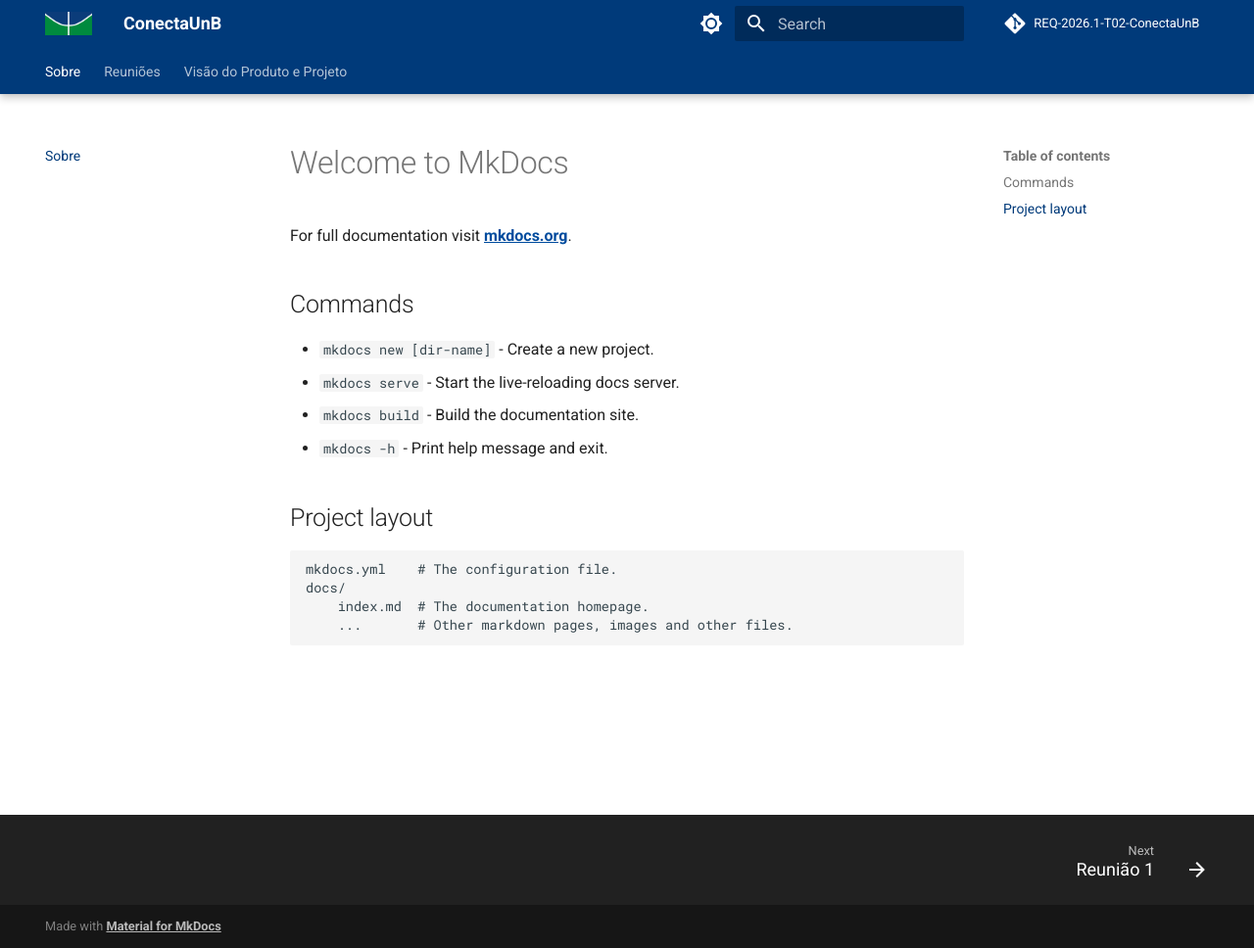
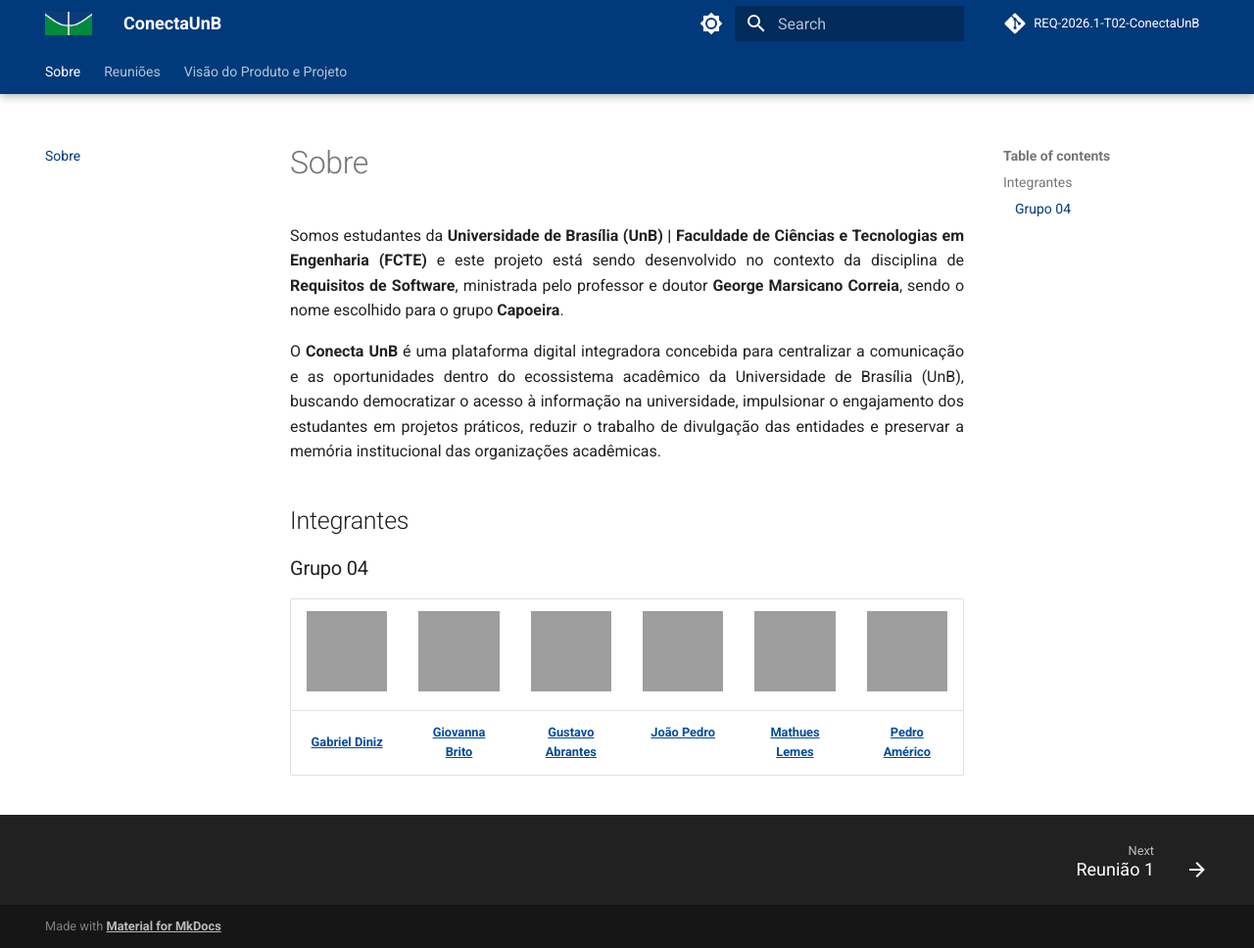
Before and after one commit to mdsreq-fga-unb/REQ-2026.1-T02-ConectaUnB, an MkDocs documentation site: the page built from docs/index.md, in a window 1280 px wide and 968 px high. Shown: the whole window at 98% size. Built offline with MkDocs 1.6.1 and Material for MkDocs 9.7.7, drawn with Linux system fonts in a browser that asks for light colours; comment, search, counter and statistics services are not loaded; grey boxes are pictures that could not be loaded.

Commit message:
docs: criação da página inicial

```diff
--- a/docs/index.md
+++ b/docs/index.md
@@ -1,17 +1,16 @@
-# Welcome to MkDocs
 
-For full documentation visit [mkdocs.org](https://www.mkdocs.org).
+Somos estudantes da **Universidade de Brasília (UnB) | Faculdade de Ciências e Tecnologias em Engenharia (FCTE)** e este projeto está sendo desenvolvido no contexto da disciplina de **Requisitos de Software**, ministrada pelo professor e doutor **George Marsicano Correia**, sendo o nome escolhido para o grupo **Capoeira**.
 
-## Commands
+O **Conecta UnB** é uma plataforma digital integradora concebida para centralizar a comunicação e as oportunidades dentro do ecossistema acadêmico da Universidade de Brasília (UnB), buscando democratizar o acesso à informação na universidade, impulsionar o engajamento dos estudantes em projetos práticos, reduzir o trabalho de divulgação das entidades e preservar a memória institucional das organizações acadêmicas.
 
-* `mkdocs new [dir-name]` - Create a new project.
-* `mkdocs serve` - Start the live-reloading docs server.
-* `mkdocs build` - Build the documentation site.
-* `mkdocs -h` - Print help message and exit.
+## Integrantes
 
-## Project layout
+### Grupo 04
 
-    mkdocs.yml    # The configuration file.
-    docs/
-        index.md  # The documentation homepage.
-        ...       # Other markdown pages, images and other files.
+<div align="center" markdown="1">
+
+| [![](https://github.com/GabrielDiniz12.png)](https://github.com/GabrielDiniz12) | [![](https://github.com/giovannabrito19.png)](https://github.com/giovannabrito19) | [![](https://github.com/GustaaSz.png)](https://github.com/GustaaSz) | [![](https://github.com/ojplc.png)](https://github.com/ojplc) | [![](https://github.com/matheuslemesam.png)](https://github.com/matheuslemesam) | [![](https://github.com/dev-americo.png)](https://github.com/dev-americo) |
+|:-:|:-:|:-:|:-:|:-:|:-:|
+| [Gabriel Diniz](https://github.com/GabrielDiniz12) | [Giovanna Brito](https://github.com/giovannabrito19) | [Gustavo Abrantes](https://github.com/GustaaSz) | [João Pedro](https://github.com/ojplc) | [Mathues Lemes](https://github.com/matheuslemesam) | [Pedro Américo](https://github.com/dev-americo) |
+
+</div>
```
